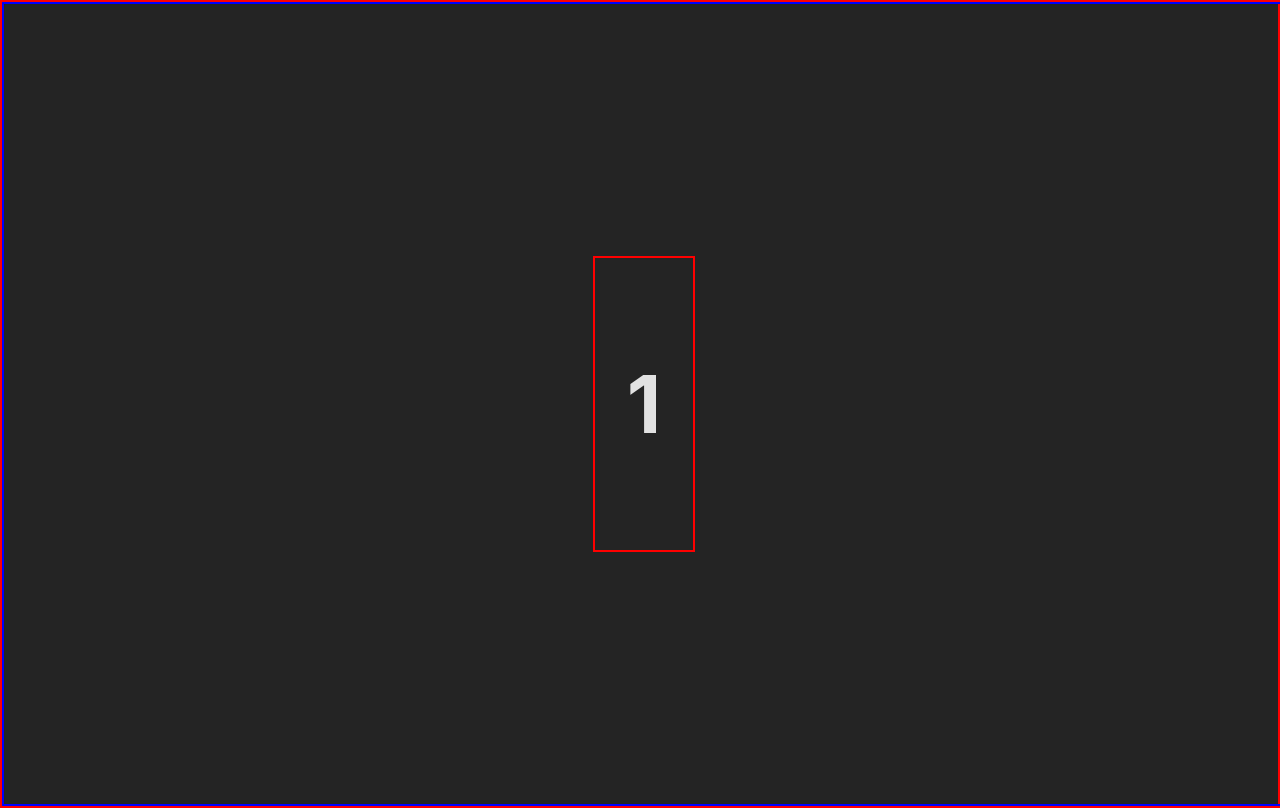
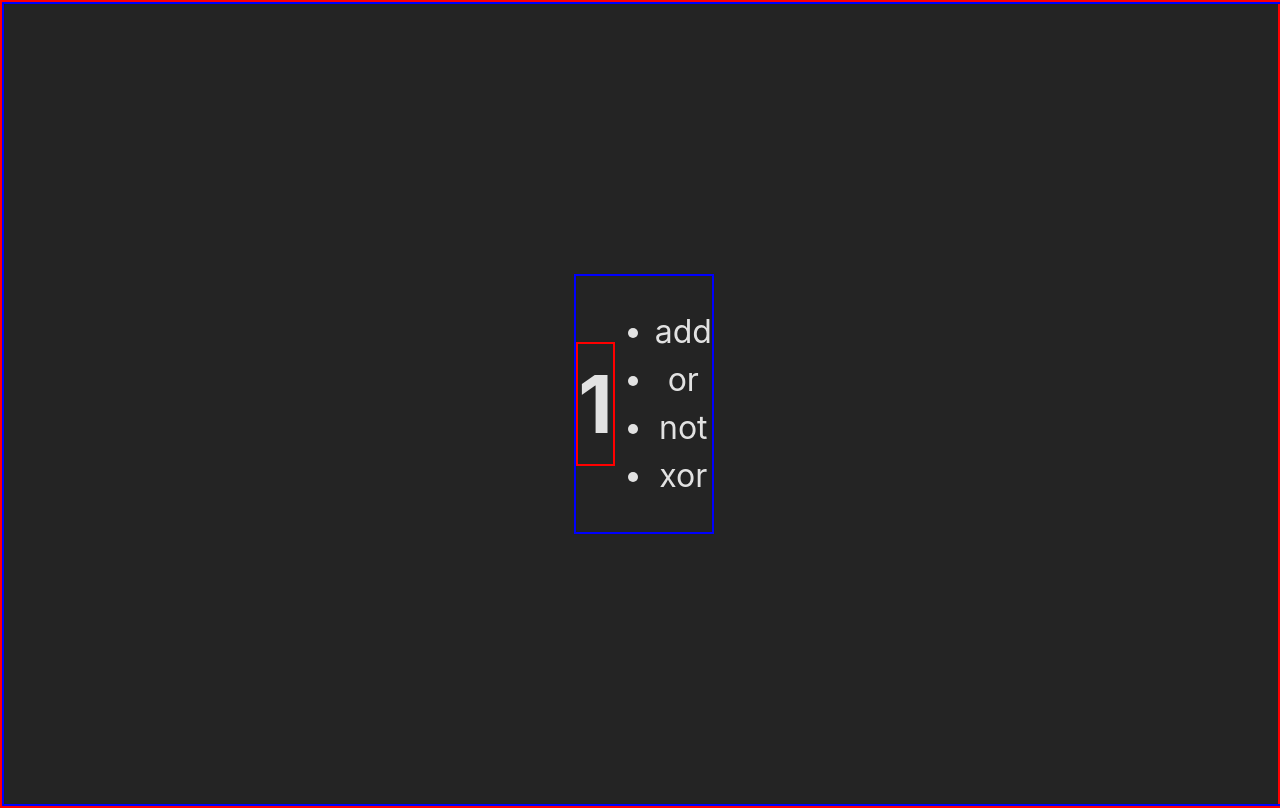
Before and after one commit to JordBant/Basic-Computer-TS-TSX-, a React (Vite) app: page / in a window 1280 px wide. Built offline with nearby package versions, Linux system fonts and the light colour scheme.

Commit message:
Created possible UI for bit operations

```diff
--- a/src/App.css
+++ b/src/App.css
@@ -3,7 +3,6 @@
   margin: 0 auto;
   padding: 2rem;
   text-align: center;
-  border: 2px solid red;
 }
 
 .logo {
@@ -15,6 +14,18 @@
 
 .bit-display{
   font-size: 5rem;
+  border: 2px solid red;
+}
+
+.bit-display-wrapper{
+  border: 2px solid blue;
+  display: flex;
+  justify-content: center;
+  align-items: center;
+}
+
+.bit-ops{
+  font-size: 2rem;
 }
 
 .card {
--- a/src/App.tsx
+++ b/src/App.tsx
@@ -31,9 +31,17 @@ const App: FC = () => {
   return (
     <div className="App">
       {/* One Bit */}
-      <h1 className="bit-display">
-        { handleBitUI() }
-      </h1>
+      <div className="bit-display-wrapper">
+        <h1 className="bit-display">
+          { handleBitUI() }
+        </h1>
+        <ul className="bit-ops">
+          <li>add</li>
+          <li>or</li>
+          <li>not</li>
+          <li>xor</li>
+        </ul>
+      </div>
     </div>
   )
 }
```
